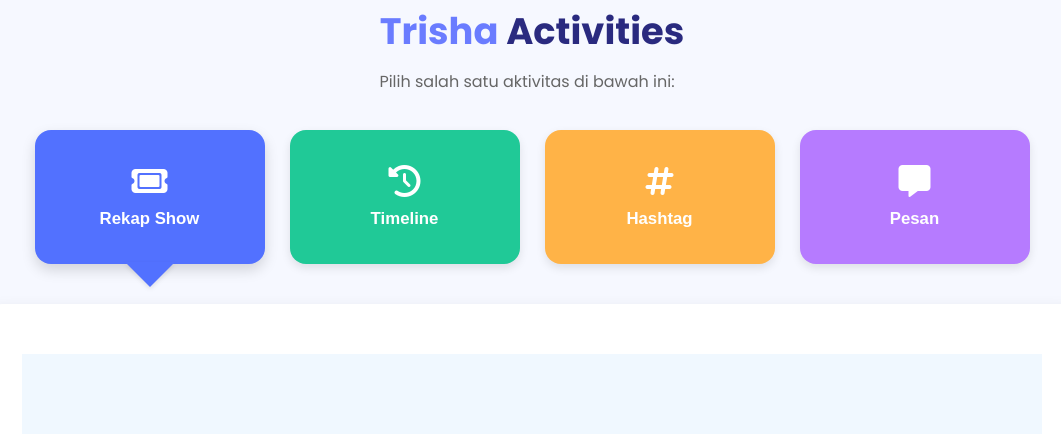
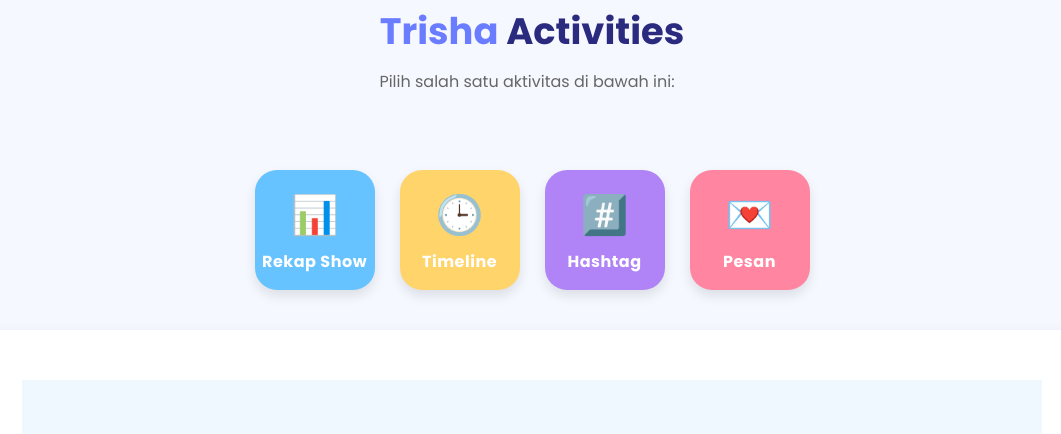
Before and after one commit to trishaland/cobapesan, a plain HTML site: page about.html in a window 1280 px wide. Shown: the part 2119-2553 px from the top of the page, without its empty margins (108-1169 px from the left). Drawn offline with Linux system fonts and the light colour scheme.

Commit message:
Update about.html

```diff
--- a/about.html
+++ b/about.html
@@ -733,10 +733,10 @@
   font-size: 1.05rem;
 }
 
-.activity-card.blue { background: #5271ff; }
-.activity-card.green { background: #20c997; }
-.activity-card.orange { background: #ffb347; }
-.activity-card.purple { background: #b67bff; }
+.activity-card.blue { background: #66C3FF; }
+.activity-card.green { background: #7EE8B5; }
+.activity-card.orange { background: #FFD56B; }
+.activity-card.purple { background: #B084F6; }
 
 .activity-card:hover {
   transform: translateY(-5px);
@@ -835,16 +835,16 @@
 
 /* 🎨 Warna segitiga sesuai card */
 .activity-card.blue.active::after {
-  border-top: 25px solid #5271ff;
+  border-top: 25px solid #66C3FF;
 }
 .activity-card.green.active::after {
-  border-top: 25px solid #20c997;
+  border-top: 25px solid #7EE8B5;
 }
 .activity-card.orange.active::after {
-  border-top: 25px solid #ffb347;
+  border-top: 25px solid #FFD56B;
 }
 .activity-card.purple.active::after {
-  border-top: 25px solid #b67bff;
+  border-top: 25px solid #B084F6;
 }
 
 /* 📱 Mobile */
@@ -864,16 +864,85 @@
   }
 
   .activity-card.blue.active::after {
-    border-top: 20px solid #5271ff;
+    border-top: 20px solid #66C3FF;
   }
   .activity-card.green.active::after {
-    border-top: 20px solid #20c997;
+    border-top: 20px solid #7EE8B5;
   }
   .activity-card.orange.active::after {
-    border-top: 20px solid #ffb347;
+    border-top: 20px solid #FFD56B;
   }
   .activity-card.purple.active::after {
-    border-top: 20px solid #b67bff;
+    border-top: 20px solid #B084F6;
+  }
+}
+
+.activity-buttons {
+  display: flex;
+  flex-wrap: wrap;
+  justify-content: center;
+  gap: 25px;
+  margin-top: 40px;
+}
+
+.activity-btn {
+  display: flex;
+  flex-direction: column;
+  align-items: center;
+  justify-content: center;
+  width: 120px;
+  height: 120px;
+  border-radius: 22px;
+  border: none;
+  cursor: pointer;
+  color: white;
+  font-weight: 700;
+  font-family: "Poppins", sans-serif;
+  transition: all 0.25s ease;
+  box-shadow: 0 6px 12px rgba(0, 0, 0, 0.1);
+}
+
+/* warna pastel cerah */
+.activity-btn.rekapshow { background-color: #66C3FF; }
+.activity-btn.timeline  { background-color: #FFD56B; }
+.activity-btn.hashtag   { background-color: #B084F6; }
+.activity-btn.pesan     { background-color: #FF85A1; }
+
+.activity-btn .emoji {
+  font-size: 2.4rem;
+  margin-bottom: 6px;
+  transition: transform 0.25s ease;
+}
+
+.activity-btn .label {
+  font-size: 1rem;
+  letter-spacing: 0.5px;
+}
+
+.activity-btn:hover {
+  transform: translateY(-4px);
+  box-shadow: 0 10px 18px rgba(0, 0, 0, 0.15);
+}
+
+.activity-btn:hover .emoji {
+  transform: scale(1.15);
+}
+
+/* 📱 mobile */
+@media (max-width: 768px) {
+  .activity-btn {
+    width: 70px;
+    height: 70px;
+    border-radius: 18px;
+  }
+
+  .activity-btn .label {
+    display: none;
+  }
+
+  .activity-btn .emoji {
+    font-size: 1.9rem;
+    margin-bottom: 0;
   }
 }
 </style>
@@ -1040,29 +1109,31 @@
     <h2><span>Trisha</span> Activities</h2>
     <p class="desc">Pilih salah satu aktivitas di bawah ini:</p>
 
+    <!-- 🌈 GANTI BAGIAN INI -->
     <div class="activity-grid">
-      <button class="activity-card blue active" data-target="rekap">
-        <i class="fa-solid fa-ticket"></i>
-        <h3>Rekap Show</h3>
+      <div class="activity-buttons">
+        <button class="activity-btn rekapshow active" data-target="rekap">
+          <span class="emoji">📊</span>
+          <span class="label">Rekap Show</span>
         </button>
-
-      <button class="activity-card green" data-target="timeline">
-        <i class="fa-solid fa-clock-rotate-left"></i>
-        <h3>Timeline</h3>
+        <button class="activity-btn timeline" data-target="timeline">
+          <span class="emoji">🕒</span>
+          <span class="label">Timeline</span>
         </button>
-
-      <button class="activity-card orange" data-target="hashtag">
-        <i class="fa-solid fa-hashtag"></i>
-        <h3>Hashtag</h3>
+        <button class="activity-btn hashtag" data-target="hashtag">
+          <span class="emoji">#️⃣</span>
+          <span class="label">Hashtag</span>
         </button>
-
-      <button class="activity-card purple" data-target="pesan">
-        <i class="fa-solid fa-message"></i>
-        <h3>Pesan</h3>
+        <button class="activity-btn pesan" data-target="pesan">
+          <span class="emoji">💌</span>
+          <span class="label">Pesan</span>
         </button>
       </div>
+    </div>
+    <!-- 🌈 SAMPAI SINI -->
 
     <div class="activity-content">
+      <!-- 📊 REKAP SHOW -->
       <div id="rekap" class="content-section active">
         <section class="flipcard-section">
           <h2>Rekap Show Trisha</h2>
@@ -1086,10 +1157,8 @@
               </div>
             </div>
 
-
             <!-- BAGIAN KANAN (flip cards tetap seperti semula) -->
             <div class="flipcard-container">
-
               <div class="flip-card">
                 <div class="flip-card-inner">
                   <div class="flip-card-front">
@@ -1133,36 +1202,36 @@
                   </div>
                 </div>
               </div>
-
+            </div>
           </div>
         </section>
       </div>
+
+      <!-- 🕒 TIMELINE -->
       <div id="timeline" class="content-section">
-<!-- 🎡 TIMELINE TRISHA -->
         <section class="timeline-trisha">
           <h2>Timeline Trisha</h2>
           <div class="timeline-wrapper">
-
-    <!-- RODA TIMELINE -->
             <div class="wheel-wrapper">
               <div class="arrow"></div>
               <canvas id="wheelCanvas" width="500" height="500"></canvas>
               <div class="wheel-center"></div>
             </div>
-
-    <!-- KETERANGAN EVENT -->
             <div class="event-info">
               <h3 id="event-title">Debut Trainee</h3>
               <p id="event-desc">Trisha tampil pertama kali sebagai trainee generasi 12 di JKT48 Academy! 💫</p>
               <img id="event-img" src="debut.jpg" alt="Event Image" style="width:100%;border-radius:12px;margin-top:12px;">
             </div>
-
           </div>
         </section>
       </div>
+
+      <!-- #️⃣ HASHTAG -->
       <div id="hashtag" class="content-section">
         [section hashtag kamu di sini]
       </div>
+
+      <!-- 💌 PESAN -->
       <div id="pesan" class="content-section">
         [section pesan kamu di sini]
       </div>
@@ -1432,9 +1501,9 @@ const slices = [
   "Shonichi Ramune"
 ];
 const colors = [
-  "#FF595E", "#FFCA3A", "#8AC926", "#1982C4", "#6A4C93",
-  "#FF924C", "#FF595E", "#FFCA3A", "#8AC926", "#1982C4",
-  "#FF595E", "#FFCA3A", "#8AC926", "#1982C4"
+  "#FF85A1", "#66C3FF", "#B084F6", "#FFD56B", "#7EE8B5",
+  "#FF85A1", "#66C3FF", "#B084F6", "#FFD56B", "#7EE8B5",
+  "#FF85A1", "#66C3FF", "#B084F6", "#FFD56B"
 ];
 
 let rotation = 0;
@@ -1546,7 +1615,7 @@ const events = [
   {title: "Shonichi Off air", desc: "<b>4 Mei 2024</b> - Penampilan off air pertama Trisha di Event Panggung Panas Pekanbaru. 🎤", img: "tlshonichioffair.jpg"},
   {title: "First MNG", desc: "<b>11 Mei 2024</b> - Meet and Greet pertama Trisha dengan fans di Event Spring Has Come! 💬", img: "tlfirstmng.jpg"},
   {title: "Shonichi Pajama", desc: "<b>30 Mei 2024</b> - Debut Trisha dalam setlist Pajama Drive. 💃", img: "tlshonichipajama.jpg"},
-  {title: "First MV", desc: "<b>20 Agustus 2024</b> - Trisha tampil di MV pertamanya bersama JKT48! 🎬", img: "tlfirstmv.jpg"},
+  {title: "First MV", desc: "<b>20 Agustus 2024</b> - Trisha tampil di MV pertamanya bersama JKT48! MV Belalang yang Membangkang 🎬", img: "tlfirstmv.jpg"},
   {title: "Second MNG", desc: "<b>28 September 2024</b> - Meet and Greet kedua Trisha dengan suasana hangat. Road to Sousenkyo 💖", img: "tlsecondmng.jpg"},
   {title: "First OFC Event", desc: "<b>30 September 2024</b> - Trisha hadir di event OFC pertamanya! Sudden Versus 💫", img: "tlfirstofc.jpg"},
   {title: "Third MNG", desc: "<b>8 Februari 2025</b> - Trisha kembali menyapa fans di MNG ketiga! #KuSangatSuka 😊", img: "tlthirdmng.jpg"},
@@ -1583,5 +1652,27 @@ buttons.forEach(btn => {
   });
 });
 </script>
+
+<script>
+// 🎬 Ganti konten saat tombol diklik
+document.addEventListener("DOMContentLoaded", () => {
+  const buttons = document.querySelectorAll(".activity-btn");
+  const sections = document.querySelectorAll(".content-section");
+
+  buttons.forEach(btn => {
+    btn.addEventListener("click", () => {
+      const target = btn.getAttribute("data-target");
+
+      // hapus status aktif dari semua tombol dan section
+      buttons.forEach(b => b.classList.remove("active"));
+      sections.forEach(s => s.classList.remove("active"));
+
+      // aktifkan tombol yang diklik dan section target-nya
+      btn.classList.add("active");
+      document.getElementById(target).classList.add("active");
+    });
+  });
+});
+</script>
 </body>
 </html>
```
Lines whose indentation alone changed are shown as unchanged.
